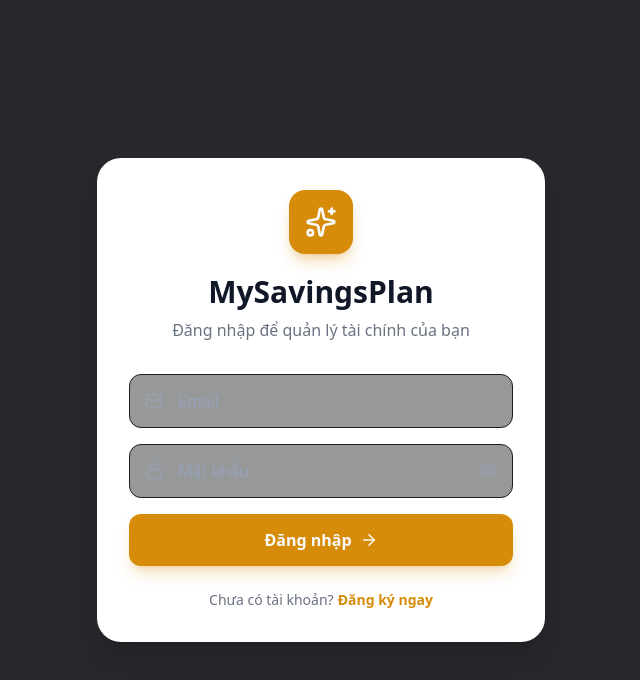
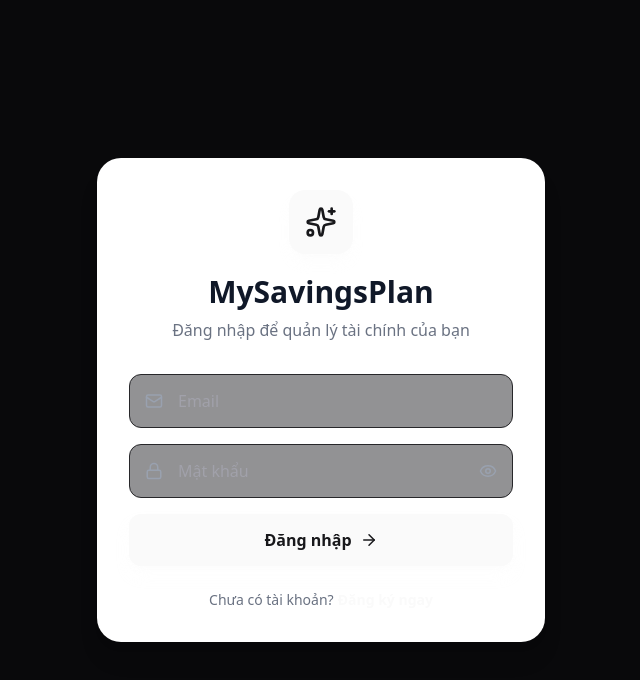
Before and after one commit to noway165/mysavingplan, a Next.js app: page / in a window 1280 px wide. Shown: the top 680 px of the page, without its empty margins (319-959 px from the left). Built offline with nearby package versions, Linux system fonts and the light colour scheme; no server answers; a web font is replaced by a local one.

Commit message:
style: monochrome minimalist design

```diff
--- a/src/app/globals.css
+++ b/src/app/globals.css
@@ -40,48 +40,48 @@
 
 @layer base {
   :root {
-    --background: 40 10% 95%; /* Beige/Off-white #F2F1ED */
-    --foreground: 222.2 84% 4.9%; /* Very dark gray */
-    --card: 40 10% 95%;
-    --card-foreground: 222.2 84% 4.9%;
-    --popover: 40 10% 95%;
-    --popover-foreground: 222.2 84% 4.9%;
-    --primary: 38 92.4% 43.9%;
-    --primary-foreground: 210 40% 98%;
-    --secondary: 40 10% 90%;
-    --secondary-foreground: 222.2 47.4% 11.2%;
-    --muted: 40 10% 90%;
-    --muted-foreground: 215.4 16.3% 46.9%;
-    --accent: 40 10% 90%;
-    --accent-foreground: 222.2 47.4% 11.2%;
+    --background: 0 0% 98%; /* Zinc-50 */
+    --foreground: 240 5.9% 10%; /* Zinc-900 */
+    --card: 0 0% 100%;
+    --card-foreground: 240 5.9% 10%;
+    --popover: 0 0% 100%;
+    --popover-foreground: 240 5.9% 10%;
+    --primary: 240 5.9% 10%; /* Black */
+    --primary-foreground: 0 0% 98%; /* White */
+    --secondary: 240 4.8% 95.9%; /* Zinc-100 */
+    --secondary-foreground: 240 5.9% 10%;
+    --muted: 240 4.8% 95.9%;
+    --muted-foreground: 240 3.8% 46.1%; /* Zinc-500 */
+    --accent: 240 4.8% 95.9%;
+    --accent-foreground: 240 5.9% 10%;
     --destructive: 0 84.2% 60.2%;
-    --destructive-foreground: 210 40% 98%;
-    --border: 40 10% 85%;
-    --input: 40 10% 85%;
-    --ring: 38 92.4% 43.9%;
-    --radius: 1.5rem; /* Larger radius for neumo */
+    --destructive-foreground: 0 0% 98%;
+    --border: 240 5.9% 90%; /* Zinc-200 */
+    --input: 240 5.9% 90%;
+    --ring: 240 5.9% 10%;
+    --radius: 1rem;
   }
 
   .dark {
-    --background: 222 6% 16%; /* Dark slate #262729 */
-    --foreground: 0 0% 95%;
-    --card: 222 6% 16%;
-    --card-foreground: 0 0% 95%;
-    --popover: 222 6% 16%;
-    --popover-foreground: 0 0% 95%;
-    --primary: 38 92.4% 43.9%;
-    --primary-foreground: 210 40% 98%;
-    --secondary: 222 6% 20%;
-    --secondary-foreground: 210 40% 98%;
-    --muted: 222 6% 20%;
-    --muted-foreground: 215 20.2% 65.1%;
-    --accent: 222 6% 20%;
-    --accent-foreground: 210 40% 98%;
+    --background: 240 10% 3.9%; /* Zinc-950 */
+    --foreground: 0 0% 98%; /* Zinc-50 */
+    --card: 240 5.9% 10%; /* Zinc-900 */
+    --card-foreground: 0 0% 98%;
+    --popover: 240 5.9% 10%;
+    --popover-foreground: 0 0% 98%;
+    --primary: 0 0% 98%; /* White */
+    --primary-foreground: 240 5.9% 10%; /* Black */
+    --secondary: 240 3.7% 15.9%; /* Zinc-800 */
+    --secondary-foreground: 0 0% 98%;
+    --muted: 240 3.7% 15.9%;
+    --muted-foreground: 240 5% 64.9%; /* Zinc-400 */
+    --accent: 240 3.7% 15.9%;
+    --accent-foreground: 0 0% 98%;
     --destructive: 0 62.8% 30.6%;
-    --destructive-foreground: 210 40% 98%;
-    --border: 222 6% 12%;
-    --input: 222 6% 12%;
-    --ring: 38 92.4% 43.9%;
+    --destructive-foreground: 0 0% 98%;
+    --border: 240 3.7% 15.9%;
+    --input: 240 3.7% 15.9%;
+    --ring: 240 4.9% 83.9%;
   }
 
   /* Pastel Pink Theme */
@@ -213,21 +213,8 @@
   }
 }
 
-@utility neumo-flat {
-  @apply bg-white dark:bg-black rounded-3xl border border-black/5 dark:border-white/10 transition-all duration-500 shadow-sm;
-}
-
-@utility neumo-pressed {
-  @apply bg-black/5 dark:bg-white/10 rounded-3xl border border-transparent transition-all duration-500;
-}
-
-@utility neumo-convex {
-  @apply bg-white dark:bg-black rounded-3xl border border-black/5 dark:border-white/10 transition-all duration-500;
-}
-
-@utility black-card {
-  @apply rounded-3xl border border-white/10 text-white transition-all duration-500 overflow-hidden relative shadow-lg;
-  background: #1a1a1a;
+@utility clean-card {
+  @apply bg-card rounded-2xl border border-border shadow-sm transition-all duration-300;
 }
 
 @utility hide-scrollbar {
--- a/src/app/page.tsx
+++ b/src/app/page.tsx
@@ -56,8 +56,8 @@ export default function Home() {
             {user?.displayName ? user.displayName.charAt(0).toUpperCase() : "U"}
           </div>
           <div>
-            <p className="text-muted-foreground text-xs md:text-sm font-medium tracking-wide">Chào buổi sáng,</p>
-            <h1 className="text-2xl md:text-3xl font-playfair italic font-bold tracking-tight text-foreground">{user?.displayName || "Người dùng"}</h1>
+            <p className="text-muted-foreground text-xs md:text-sm font-medium tracking-wide">Good morning,</p>
+            <h1 className="text-2xl md:text-3xl font-bold tracking-tight text-foreground">{user?.displayName || "Người dùng"}</h1>
           </div>
         </div>
         <div className="flex items-center gap-3 self-end md:self-auto">
@@ -68,28 +68,26 @@ export default function Home() {
       {/* TOP: Balance & Actions */}
       <div className="grid grid-cols-1 md:grid-cols-3 gap-6">
         <div className="md:col-span-2">
-          {/* THE BLACK CARD */}
-          <div className="black-card p-6 md:p-8 relative h-full flex flex-col justify-between min-h-[220px]">
-            <div className="absolute top-0 right-0 w-full h-full bg-gradient-to-br from-white/10 to-transparent opacity-50 pointer-events-none" />
-            <div className="flex justify-between items-start z-10">
-              <div className="flex items-center gap-2 text-xs md:text-sm font-medium text-white/70 uppercase tracking-widest">
-                 Black Card
+          {/* BALANCE TYPOGRAPHY */}
+          <div className="clean-card p-6 md:p-8 h-full flex flex-col justify-between min-h-[220px]">
+            <div className="flex justify-between items-start">
+              <div className="text-xs md:text-sm font-semibold text-muted-foreground uppercase tracking-widest">
+                 Tổng tài sản
               </div>
-              <Wallet size={20} className="text-white/50" />
+              <Wallet size={20} className="text-muted-foreground" />
             </div>
 
-            <div className="z-10 mt-6">
-              <div className="text-white/60 text-xs md:text-sm mb-1">Tổng tài sản</div>
-              <div className={`text-4xl md:text-5xl lg:text-6xl font-black tracking-tighter font-playfair ${balance >= 0 ? "text-white" : "text-red-400"}`}>
+            <div className="mt-4 mb-8">
+              <div className={`text-5xl md:text-6xl lg:text-7xl font-black tracking-tighter ${balance >= 0 ? "text-foreground" : "text-destructive"}`}>
                 {formatCurrency(balance)}
               </div>
             </div>
 
-            <div className="z-10 mt-8 flex gap-3 md:gap-4">
-              <Link href="/transactions" className="flex items-center justify-center gap-2 rounded-2xl bg-white/10 hover:bg-white/20 px-5 py-3 text-sm font-medium text-white transition-all backdrop-blur-md border border-white/10">
+            <div className="flex gap-3 md:gap-4 mt-auto">
+              <Link href="/transactions" className="flex items-center justify-center gap-2 rounded-xl bg-primary hover:bg-primary/90 px-5 py-3 text-sm font-semibold text-primary-foreground transition-all shadow-sm">
                 <Plus size={16} /> Ghi chép
               </Link>
-              <Link href="/goals" className="flex items-center justify-center gap-2 rounded-2xl bg-white text-black hover:bg-gray-200 px-5 py-3 text-sm font-bold transition-all shadow-[0_0_15px_rgba(255,255,255,0.3)]">
+              <Link href="/goals" className="flex items-center justify-center gap-2 rounded-xl bg-secondary text-secondary-foreground hover:bg-secondary/80 px-5 py-3 text-sm font-semibold transition-all">
                 <Target size={16} /> Mục tiêu
               </Link>
             </div>
@@ -98,19 +96,19 @@ export default function Home() {
 
         <div className="grid grid-cols-2 md:grid-cols-1 gap-4 md:gap-6">
           <div>
-            <div className="neumo-flat p-5 md:p-6 flex flex-col justify-center h-full">
-              <div className="flex items-center gap-2 text-xs md:text-sm font-semibold text-emerald-600 dark:text-emerald-400 mb-1 md:mb-2 tracking-wide">
-                <ArrowUpRight size={16} /> THU NHẬP
+            <div className="clean-card p-5 md:p-6 flex flex-col justify-center h-full">
+              <div className="flex items-center gap-2 text-xs md:text-sm font-semibold text-emerald-600 dark:text-emerald-400 mb-2 tracking-widest uppercase">
+                <ArrowUpRight size={16} /> Thu nhập
               </div>
-              <div className="text-xl md:text-2xl font-bold font-playfair tracking-tight">{formatCurrency(totalIncome)}</div>
+              <div className="text-2xl md:text-3xl font-bold tracking-tight">{formatCurrency(totalIncome)}</div>
             </div>
           </div>
           <div>
-            <div className="neumo-flat p-5 md:p-6 flex flex-col justify-center h-full">
-              <div className="flex items-center gap-2 text-xs md:text-sm font-semibold text-destructive mb-1 md:mb-2 tracking-wide">
-                <ArrowDownRight size={16} /> ĐÃ CHI
+            <div className="clean-card p-5 md:p-6 flex flex-col justify-center h-full">
+              <div className="flex items-center gap-2 text-xs md:text-sm font-semibold text-destructive mb-2 tracking-widest uppercase">
+                <ArrowDownRight size={16} /> Đã chi
               </div>
-              <div className="text-xl md:text-2xl font-bold font-playfair tracking-tight">{formatCurrency(totalExpense)}</div>
+              <div className="text-2xl md:text-3xl font-bold tracking-tight">{formatCurrency(totalExpense)}</div>
             </div>
           </div>
         </div>
@@ -118,27 +116,29 @@ export default function Home() {
 
       {/* MIDDLE: Tabs Layout for Charts & Plant */}
       <div>
-        <div className="neumo-flat overflow-hidden flex flex-col">
-          {/* Tabs Navigation */}
-          <div className="flex items-center p-3 overflow-x-auto overflow-y-hidden hide-scrollbar gap-4">
+        <div className="clean-card overflow-hidden flex flex-col">
+          {/* Segmented Control Tabs */}
+          <div className="p-3">
+            <div className="flex items-center p-1 bg-muted rounded-xl overflow-x-auto hide-scrollbar">
               <button
                 onClick={() => setActiveTab('cashflow')}
-              className={`whitespace-nowrap flex-1 flex items-center justify-center gap-2 py-3 px-4 rounded-2xl text-sm font-semibold transition-all border border-transparent ${activeTab === 'cashflow' ? 'bg-primary text-primary-foreground shadow-md' : 'bg-black/5 dark:bg-white/5 text-muted-foreground hover:text-foreground'}`}
+                className={`whitespace-nowrap flex-1 flex items-center justify-center gap-2 py-2 px-4 rounded-lg text-sm font-semibold transition-all ${activeTab === 'cashflow' ? 'bg-background shadow-sm text-foreground' : 'text-muted-foreground hover:text-foreground'}`}
               >
                 <BarChart3 size={16} /> Luồng tiền
               </button>
               <button
                 onClick={() => setActiveTab('category')}
-              className={`whitespace-nowrap flex-1 flex items-center justify-center gap-2 py-3 px-4 rounded-2xl text-sm font-semibold transition-all border border-transparent ${activeTab === 'category' ? 'bg-primary text-primary-foreground shadow-md' : 'bg-black/5 dark:bg-white/5 text-muted-foreground hover:text-foreground'}`}
+                className={`whitespace-nowrap flex-1 flex items-center justify-center gap-2 py-2 px-4 rounded-lg text-sm font-semibold transition-all ${activeTab === 'category' ? 'bg-background shadow-sm text-foreground' : 'text-muted-foreground hover:text-foreground'}`}
               >
                 <PieChart size={16} /> Cơ cấu
               </button>
               <button
                 onClick={() => setActiveTab('plant')}
-              className={`whitespace-nowrap flex-1 flex items-center justify-center gap-2 py-3 px-4 rounded-2xl text-sm font-semibold transition-all border border-transparent ${activeTab === 'plant' ? 'bg-primary text-primary-foreground shadow-md' : 'bg-black/5 dark:bg-white/5 text-muted-foreground hover:text-foreground'}`}
+                className={`whitespace-nowrap flex-1 flex items-center justify-center gap-2 py-2 px-4 rounded-lg text-sm font-semibold transition-all ${activeTab === 'plant' ? 'bg-background shadow-sm text-foreground' : 'text-muted-foreground hover:text-foreground'}`}
               >
                 <Sprout size={16} /> Cây tiết kiệm
               </button>
+            </div>
           </div>
 
           {/* Tab Content */}
@@ -168,35 +168,35 @@ export default function Home() {
 
       {/* BOTTOM: Recent Transactions */}
       <div>
-        <div className="neumo-flat p-5 md:p-8">
+        <div className="clean-card p-5 md:p-8">
           <div className="flex items-center justify-between mb-4 md:mb-6">
             <h2 className="text-xs md:text-sm font-bold text-muted-foreground uppercase tracking-widest">Giao dịch gần đây</h2>
-            <Link href="/transactions" className="text-sm font-bold text-primary flex items-center hover:opacity-80 transition-opacity">
+            <Link href="/transactions" className="text-sm font-semibold text-muted-foreground hover:text-foreground flex items-center transition-colors">
               Tất cả <ChevronRight size={16} className="ml-1" />
             </Link>
           </div>
 
           {recentTransactions.length === 0 ? (
              <div className="flex flex-col items-center justify-center text-center py-6">
-               <div className="h-12 w-12 rounded-full neumo-pressed flex items-center justify-center text-muted-foreground mb-3">
+               <div className="h-12 w-12 rounded-full bg-muted flex items-center justify-center text-muted-foreground mb-3">
                  <Clock size={24} />
                </div>
                <p className="text-muted-foreground text-sm font-medium tracking-wide">Chưa có giao dịch nào</p>
              </div>
           ) : (
-            <div className="space-y-4">
+            <div className="space-y-2">
               {recentTransactions.map(tx => (
-                <div key={tx.id} className="flex items-center justify-between p-4 rounded-2xl transition-colors hover:bg-black/5 dark:hover:bg-white/5 group">
+                <div key={tx.id} className="flex items-center justify-between p-4 rounded-xl transition-colors hover:bg-muted/50 group">
                   <div className="flex items-center gap-4">
-                    <div className={`h-12 w-12 rounded-full flex items-center justify-center bg-white dark:bg-black border border-black/5 shadow-sm ${tx.type === "income" ? "text-emerald-600 dark:text-emerald-400" : "text-destructive"}`}>
+                    <div className={`h-12 w-12 rounded-full flex items-center justify-center bg-background border border-border shadow-sm ${tx.type === "income" ? "text-emerald-600 dark:text-emerald-400" : "text-foreground"}`}>
                       {tx.type === "income" ? <ArrowDownRight size={20} /> : <ArrowUpRight size={20} />}
                     </div>
                     <div>
-                      <p className="font-bold text-foreground text-sm line-clamp-1 group-hover:text-primary transition-colors">{tx.title}</p>
-                      <p className="text-xs font-medium text-muted-foreground mt-0.5 tracking-wide">{tx.category} &bull; {tx.date}</p>
+                      <p className="font-semibold text-foreground text-sm line-clamp-1">{tx.title}</p>
+                      <p className="text-xs font-medium text-muted-foreground mt-0.5">{tx.category} &bull; {tx.date}</p>
                     </div>
                   </div>
-                  <span className={`font-black text-sm md:text-base whitespace-nowrap font-playfair tracking-tight ${tx.type === "income" ? "text-emerald-600 dark:text-emerald-400" : "text-foreground"}`}>
+                  <span className={`font-bold text-sm md:text-base whitespace-nowrap tracking-tight ${tx.type === "income" ? "text-emerald-600 dark:text-emerald-400" : "text-foreground"}`}>
                     {tx.type === "income" ? "+" : "-"}{formatCurrency(tx.amount)}
                   </span>
                 </div>
```
Also changed, not shown: src/components/Sidebar.tsx (+6 -6 lines). Lines whose indentation alone changed are shown as unchanged.
